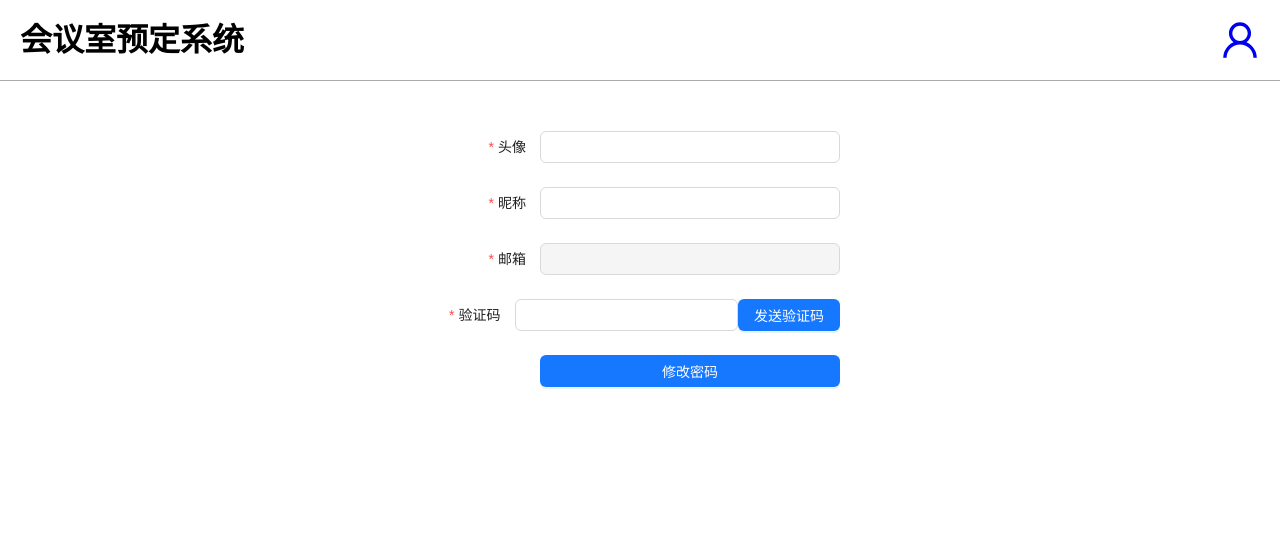
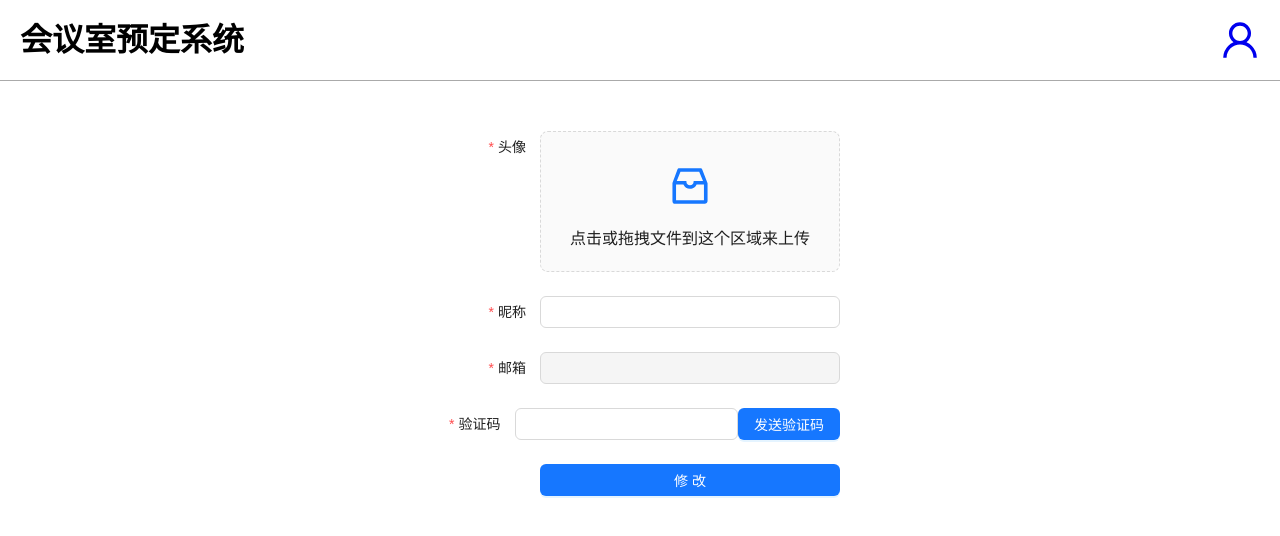
Before and after one commit to miraiakira/register-clien, a React (Create React App) app: page /update_info in a window 1280 px wide. Shown: the top 536 px of the page. Built offline with nearby package versions, Linux system fonts and the light colour scheme; no server answers.

Commit message:
feat: upload user profile

```diff
--- /dev/null
+++ b/src/update_info/HeadPicUpload.tsx
@@ -0,0 +1,52 @@
+import { InboxOutlined } from '@ant-design/icons';
+import { Button, Input, message } from 'antd';
+import Dragger, { DraggerProps } from 'antd/es/upload/Dragger';
+
+interface HeadPicUploadProps {
+  value?: string;
+  onChange?: Function;
+}
+
+let onChange: Function;
+
+const props: DraggerProps = {
+  name: 'file',
+  action: 'http://localhost:5500/user/upload',
+  onChange(info) {
+    const { status } = info.file;
+    if (status === 'done') {
+      onChange(info.file.response.data);
+      message.success(`${info.file.name} 文件上传成功`);
+    } else if (status === 'error') {
+      message.error(`${info.file.name} 文件上传失败`);
+    }
+  },
+};
+
+const dragger = (
+  <Dragger {...props}>
+    <p className="ant-upload-drag-icon">
+      <InboxOutlined />
+    </p>
+    <p className="ant-upload-text">点击或拖拽文件到这个区域来上传</p>
+  </Dragger>
+);
+
+export function HeadPicUpload(props: HeadPicUploadProps) {
+  onChange = props.onChange!;
+
+  return props?.value ? (
+    <div>
+      <img
+        src={'http://localhost:5500/' + props.value}
+        alt="头像"
+        width="100"
+        height="100"
+      />
+
+      {dragger}
+    </div>
+  ) : (
+    <div>{dragger}</div>
+  );
+}
--- a/src/update_info/UpdateInfo.tsx
+++ b/src/update_info/UpdateInfo.tsx
@@ -8,6 +8,7 @@
   updateInfo,
   updateUserInfoCaptcha,
 } from '../interface/interfaces';
+import { HeadPicUpload } from './HeadPicUpload';
 
 export interface UserInfo {
   headPic: string;
@@ -78,7 +79,7 @@
           name="headPic"
           rules={[{ required: true, message: '请输入头像!' }]}
         >
-          <Input />
+          <HeadPicUpload></HeadPicUpload>
         </Form.Item>
 
         <Form.Item
@@ -115,7 +116,7 @@
 
         <Form.Item {...layout1} label=" ">
           <Button className="btn" type="primary" htmlType="submit">
-            修改密码
+            修改
           </Button>
         </Form.Item>
       </Form>
```
